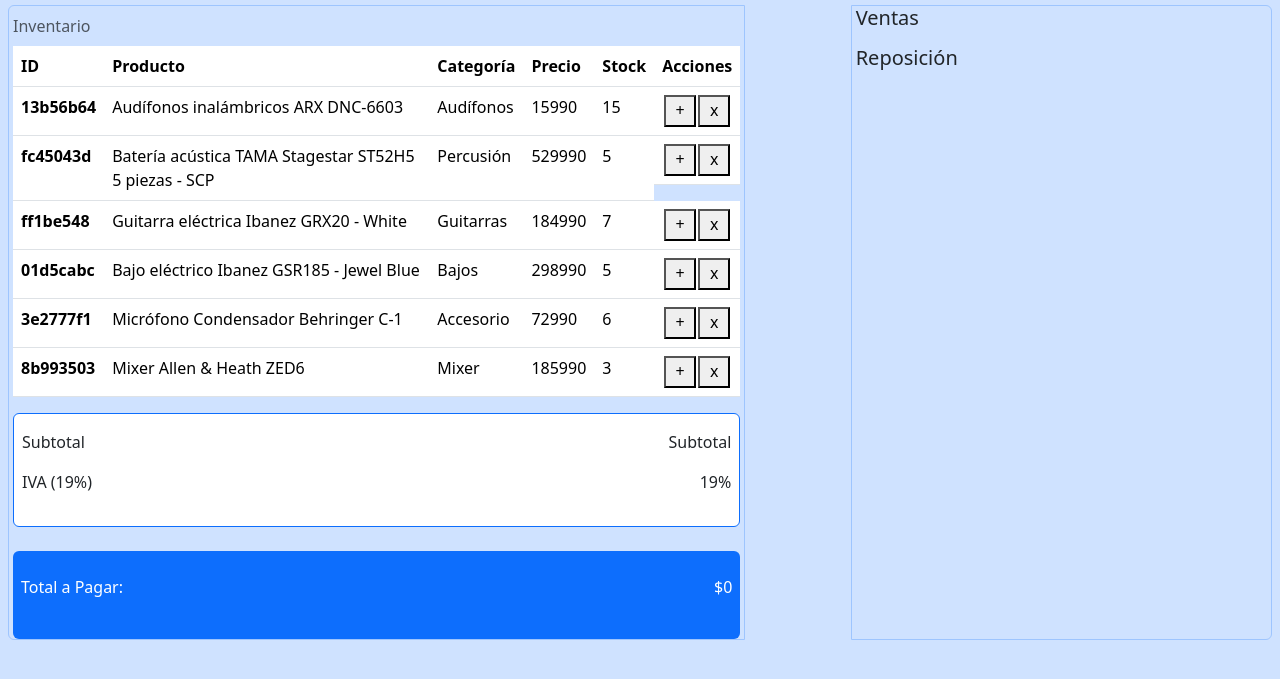
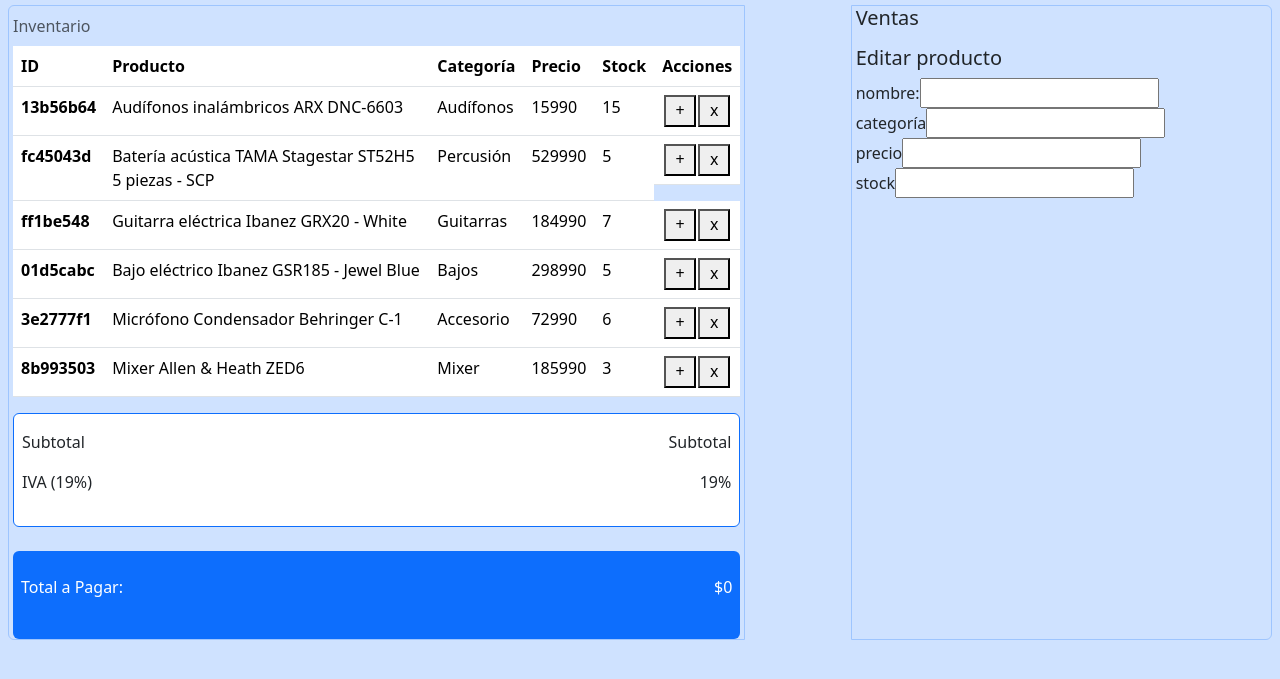
Before and after one commit to Rigoberto-CA/Evaluacion-modular-3, a plain HTML site: page index.html in a window 1280 px wide. Shown: the part 53-732 px from the top of the page. Drawn offline with nearby package versions, Linux system fonts and the light colour scheme.

Commit message:
actualizacion de proyecto

```diff
--- a/index.html
+++ b/index.html
@@ -108,13 +108,18 @@
                         </ul>
                     </div>
                 </div>
-                <!-- Abastecimiento -->
+                <!-- Editar -->
                 <div>
                     <div>
-                        <h2 class="h5">Reposición</h2>
+                        <h2 class="h5">Editar producto</h2>
                     </div>
                     <div>
-
+                        <form>
+                            <label for="name">nombre:<input type="text"></label>
+                            <label for="category">categoría<input type="text"></label>
+                            <label for="price">precio<input type="text"></label>
+                            <label for="stock-item">stock<input type="text"></label>
+                        </form>
                     </div>
                 </div>
                 <!-- Balance -->
```
